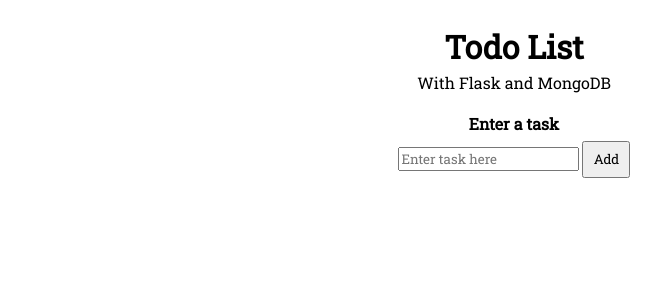
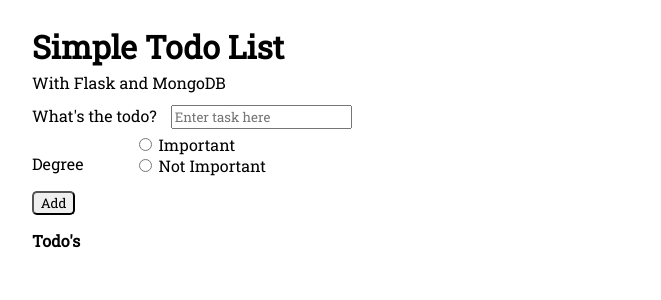
Before and after one commit to amathew19/todoFlaskApp, a Flask app: page / in a window 1280 px wide. Shown: the top 300 px of the page, without its empty margins (126-787 px from the left). Run offline with Flask 3, Linux system fonts and the light colour scheme; data that the repository does not hold is empty.

Commit message:
Created a web page for adding and displaying todos; Fixed issue with pymongo client

```diff
--- a/app.py
+++ b/app.py
@@ -4,14 +4,21 @@ import config
 
 app = Flask(__name__)
 
-client = MongoClient('localhost', 27017, username=config.dbUser, password=config.dbPassword)
-db = client.flask_db
+client = MongoClient(username=config.dbUser, password=config.dbPassword, authSource="todoFlaskDB")
+db = client['todoFlaskDB']
 todos = db.todos
 
 
 @app.route('/', methods=('GET', 'POST'))
 def main():
-    return render_template('index.html')
+    if request.method == 'POST':
+        content = request.form['content']
+        degree = request.form['degree']
+        todos.insert_one({'content': content, 'degree': degree})
+        return redirect(url_for('main'))
+
+    all_todos=todos.find()
+    return render_template('index.html', todos=all_todos)
 
 
 if __name__ == '__main__':
--- a/templates/index.html
+++ b/templates/index.html
@@ -14,8 +14,10 @@
             box-sizing: border-box;
         }
 
-        form {
-            text-align: center;
+        #mainContainer {
+            height: auto;
+            width: 400px;
+            margin-left: 150px;
         }
 
         h1 {
@@ -23,36 +25,115 @@
             margin-bottom: 4px;
         }
 
-        p {
+        #headerTitle {
             margin-top: 0;
-            margin-bottom: 20px;
+            margin-bottom: 12px;
         }
 
         h4 {
-            margin-top: 0;
-            margin-bottom: 7px;
+            margin-top: 25px;
+            margin-bottom: 0;
+        }
+
+        form {
+            display: flex;
+            margin: 0;
+            padding: 0;
+            height: 100px;
+            flex-direction: column;
+            justify-content: space-evenly;
+        }
+
+        #taskFieldContainer label{
+            padding-right: 10px;
+        }
+
+        form input {
+            width: fit-content;
         }
 
         button {
-            height: 2.3rem;
-            width: 3.0rem;
+            height: 2.0rem;
+            width: 2.7rem;
             text-align: center;
+            border-radius: 5px;
+            margin-bottom: 15px;
         }
+
+        /*button:hover {
+            transform: scale(1.2%);
+            background-color: black;
+            color: white;
+        }*/
 
         button:active {
             background-color: black;
             color: white;
         }
 
+        ul {
+            padding-left: 25px;
+        }
+
+        form p {
+            margin-bottom: 0;
+        }
+
+        #degreeContainer {
+            display: flex;
+            width: 350px;
+            margin-top: 5px;
+            margin-bottom: 15px;
+        }
+
+        #degreeContainer p {
+            align-self: center;
+            padding-right: 50px;
+        }
+
+        #degreeSubContainer {
+            display: flex;
+            flex-direction: column;
+            align-self: center;
+        }
+
+        #todoList {
+            margin-top: 10px;
+        }
+
     </style>
 </head>
 <body>
-    <form>
-        <h1>Todo List</h1>
-        <p>With Flask and MongoDB</p>
-        <h4>Enter a task</h4>
-        <input id="taskField"  placeholder="Enter task here"/>
-        <button id="taskButton" formmethod="post" type="submit">Add</button>
-    </form>
+    <div id="mainContainer">
+        <h1>Simple Todo List</h1>
+        <p id="headerTitle">With Flask and MongoDB</p>
+        <form method="post">
+            <div id="taskFieldContainer">
+                <label for="content">What's the todo? </label>
+                <input id="taskField"  name="content" placeholder="Enter task here"/>
+            </div>
+            <div id="degreeContainer">
+                <p><label for="degree">Degree</label></p>
+                <div id="degreeSubContainer">
+                    <div>
+                        <input id="degree-0" name="degree" required type="radio" value="Important"/>
+                        <label for="degree-0">Important</label>
+                    </div>
+
+                    <div>
+                        <input id="degree-1" name="degree" required type="radio" value="Not_Important"/>
+                        <label for="degree-1">Not Important</label>
+                    </div>
+                </div>
+            </div>
+            <button id="taskButton" formmethod="post" type="submit">Add</button>
+        </form>
+        <h4>Todo's</h4>
+        {% for todo in todos %}
+        <div class="todo">
+            <p>{{ todo['content'] }} <i>({{ todo['degree']}})</i></p>
+        </div>
+        {% endfor %}
+    </div>
 </body>
 </html>
```
